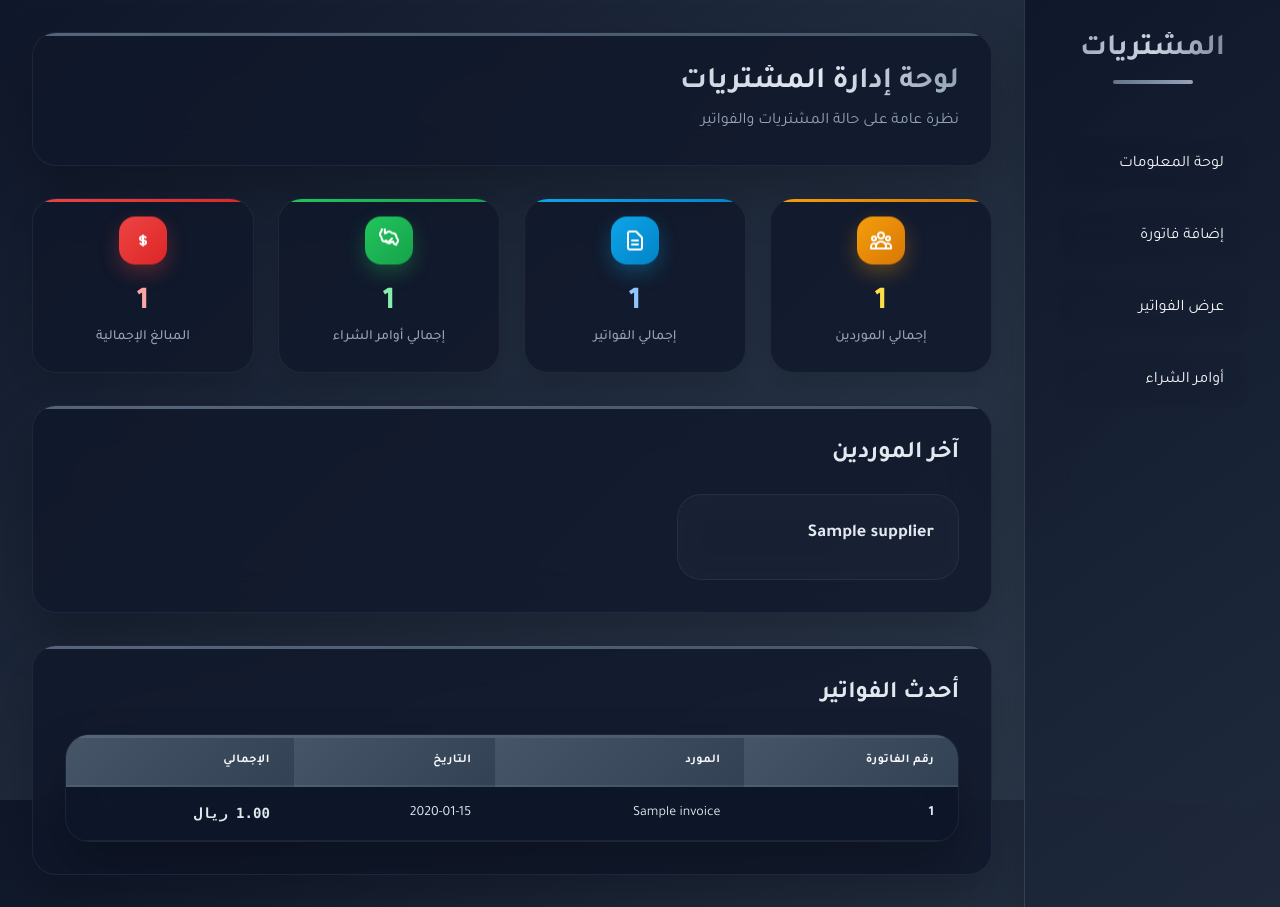
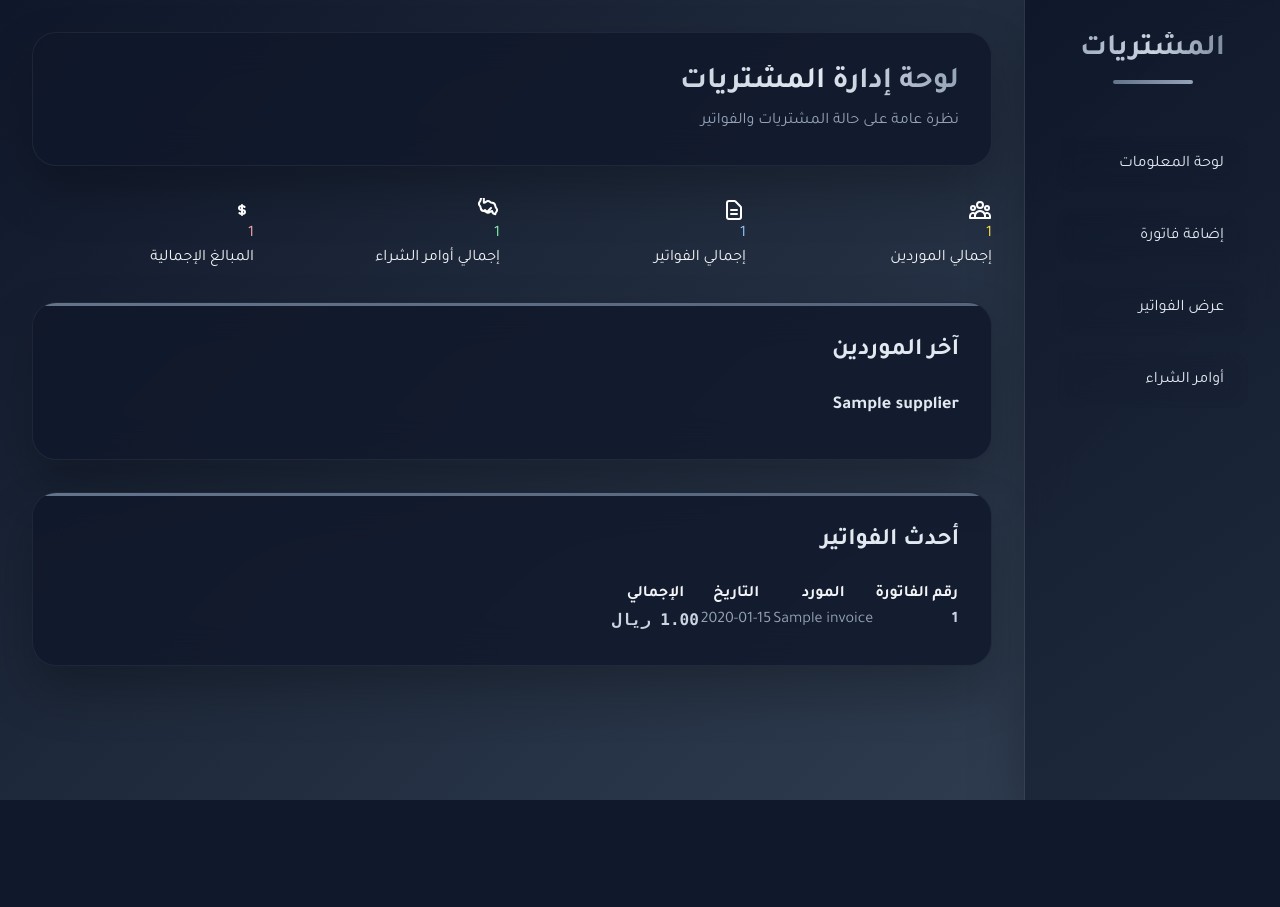
Before and after one commit to ixAbdulaziz/ERP-Last, a Flask app: template templates/home.html in a window 1280 px wide. After the commit the page ends 800 px from the top, so only its background shows below. Run offline with Flask 3, Linux system fonts and the light colour scheme; the template is opened without the code that fills it: most values are stand-ins (such as "Sample title", 1, 10 or a date in 2020); some libraries are stand-ins or nearby versions.

Commit message:
Update main.css

```diff
--- a/static/css/main.css
+++ b/static/css/main.css
@@ -1,3 +1,5 @@
+@import url('https://fonts.googleapis.com/css2?family=Tajawal:wght@300;400;500;600;700&display=swap');
+
 :root {
   --primary: linear-gradient(135deg, #475569 0%, #334155 100%);
   --accent: linear-gradient(135deg, #64748b 0%, #475569 100%);
@@ -5,8 +7,6 @@
   --info: linear-gradient(135deg, #0ea5e9 0%, #0284c7 100%);
   --warning: linear-gradient(135deg, #f59e0b 0%, #d97706 100%);
   --danger: linear-gradient(135deg, #ef4444 0%, #dc2626 100%);
-  --purple: linear-gradient(135deg, #8b5cf6 0%, #7c3aed 100%);
-  --edit: linear-gradient(135deg, #64748b 0%, #475569 100%);
   --glass: rgba(15, 23, 42, 0.8);
   --glass-light: rgba(30, 41, 59, 0.6);
   --border: rgba(148, 163, 184, 0.1);
@@ -26,37 +28,94 @@ body {
   background-attachment: fixed;
   color: var(--text);
   overflow-x: hidden;
+  margin: 0;
+  padding: 0;
 }
 
+/* Scrollbar Styling */
 ::-webkit-scrollbar { width: 8px; }
 ::-webkit-scrollbar-track { background: rgba(15, 23, 42, 0.3); border-radius: 10px; }
 ::-webkit-scrollbar-thumb { background: var(--accent); border-radius: 10px; }
 ::-webkit-scrollbar-thumb:hover { background: linear-gradient(135deg, #64748b 0%, #94a3b8 100%); }
 
-@keyframes fadeInUp { 0% { opacity: 0; transform: translateY(30px); } 100% { opacity: 1; transform: translateY(0); } }
-@keyframes slideInRight { 0% { opacity: 0; transform: translateX(30px); } 100% { opacity: 1; transform: translateX(0); } }
-@keyframes gentleShimmer { 0% { background-position: -200% center; } 100% { background-position: 200% center; } }
-@keyframes gentleFloat { 0%, 100% { transform: translateY(0px); } 50% { transform: translateY(-8px); } }
-@keyframes gentlePulse { 0%, 100% { transform: scale(1); } 50% { transform: scale(1.02); } }
-@keyframes countUp { 0% { transform: translateY(20px); opacity: 0; } 100% { transform: translateY(0); opacity: 1; } }
+/* Animations */
+@keyframes fadeInUp {
+  0% { opacity: 0; transform: translateY(30px); }
+  100% { opacity: 1; transform: translateY(0); }
+}
 
-.fade-up { opacity: 0; transform: translateY(30px); animation: fadeInUp 0.8s ease forwards; }
-.slide-right { opacity: 0; transform: translateX(30px); animation: slideInRight 0.6s ease forwards; }
+@keyframes slideInRight {
+  0% { opacity: 0; transform: translateX(30px); }
+  100% { opacity: 1; transform: translateX(0); }
+}
 
-/* Enhanced Sidebar */
+.fade-up {
+  opacity: 0;
+  transform: translateY(30px);
+  animation: fadeInUp 0.8s ease forwards;
+}
+
+.slide-right {
+  opacity: 0;
+  transform: translateX(30px);
+  animation: slideInRight 0.6s ease forwards;
+}
+
+/* Layout */
+.main-container {
+  display: flex;
+  min-height: 100vh;
+}
+
+/* Sidebar */
 .sidebar {
+  width: 256px;
   background: linear-gradient(145deg, rgba(15, 23, 42, 0.95) 0%, rgba(30, 41, 59, 0.95) 100%);
   backdrop-filter: blur(20px);
   border-left: 1px solid var(--border-light);
   box-shadow: var(--shadow);
+  padding: 32px;
+  display: flex;
+  flex-direction: column;
+}
+
+.sidebar-header {
+  text-align: center;
+  margin-bottom: 48px;
+}
+
+.sidebar-header h1 {
+  font-size: 30px;
+  font-weight: bold;
+  background: linear-gradient(to right, #94a3b8, #e2e8f0, #cbd5e1);
+  -webkit-background-clip: text;
+  -webkit-text-fill-color: transparent;
+  margin: 0;
+}
+
+.sidebar-header .divider {
+  width: 80px;
+  height: 2px;
+  background: linear-gradient(to right, #64748b, #94a3b8);
+  margin: 12px auto 0;
+  border-radius: 2px;
+}
+
+/* Navigation */
+.nav-menu {
+  flex: 1;
 }
 
 .nav-link {
+  display: block;
+  padding: 16px 24px;
+  margin: 4px 0;
+  color: var(--text-secondary);
+  text-decoration: none;
   transition: all 0.4s ease;
   position: relative;
   overflow: hidden;
   border-radius: 16px;
-  margin: 4px 0;
   backdrop-filter: blur(10px);
 }
 
@@ -71,15 +130,35 @@ body {
   border-radius: 16px;
 }
 
-.nav-link:hover::before, .nav-link.active::before { width: 100%; }
-.nav-link:hover, .nav-link.active {
+.nav-link:hover::before,
+.nav-link.active::before {
+  width: 100%;
+}
+
+.nav-link:hover,
+.nav-link.active {
   transform: translateX(-8px);
   color: var(--text);
   box-shadow: 0 8px 25px rgba(100, 116, 139, 0.3);
 }
 
-/* Enhanced Glass Cards */
-.glass-card, .modern-table-container, .page-header {
+.nav-link-content {
+  position: relative;
+  z-index: 10;
+  display: flex;
+  align-items: center;
+  gap: 12px;
+}
+
+/* Main Content */
+.main-content {
+  flex: 1;
+  padding: 32px;
+  overflow-y: auto;
+}
+
+/* Glass Cards */
+.glass-card {
   background: var(--glass);
   backdrop-filter: blur(20px);
   border: 1px solid var(--border);
@@ -88,226 +167,60 @@ body {
   box-shadow: var(--shadow);
   position: relative;
   overflow: hidden;
+  margin-bottom: 24px;
 }
 
-.glass-card::before, .modern-table-container::before, .page-header::before {
+.glass-card::before {
   content: '';
   position: absolute;
   top: 0; left: 0; right: 0;
   height: 3px;
   background: var(--accent);
   background-size: 200% 100%;
-  animation: gentleShimmer 4s ease-in-out infinite;
 }
 
-/* Enhanced KPI Cards */
-.kpi-card {
+/* Page Header */
+.page-header {
   background: var(--glass);
   backdrop-filter: blur(20px);
   border: 1px solid var(--border);
   border-radius: 24px;
-  padding: 24px;
-  box-shadow: var(--shadow-soft);
-  position: relative;
-  overflow: hidden;
-  transition: all 0.5s ease;
-  cursor: pointer;
-  text-align: center;
+  padding: 32px;
+  box-shadow: var(--shadow);
+  margin-bottom: 32px;
 }
 
-.kpi-card::before {
-  content: '';
-  position: absolute;
-  top: 0; left: 0; right: 0;
-  height: 3px;
-  transition: all 0.4s ease;
-  border-radius: 24px 24px 0 0;
+.page-header-content {
+  display: flex;
+  justify-content: space-between;
+  align-items: center;
+  flex-wrap: wrap;
+  gap: 16px;
 }
 
-.kpi-card.suppliers::before { background: var(--warning); }
-.kpi-card.unpaid::before { background: var(--info); }
-.kpi-card.orders::before { background: var(--success); }
-.kpi-card.outstanding::before { background: var(--danger); }
-
-.kpi-card:hover {
-  transform: translateY(-8px) scale(1.02);
-  box-shadow: var(--shadow);
+.page-title {
+  font-size: 30px;
+  font-weight: bold;
+  background: linear-gradient(to right, #e2e8f0, #f8fafc, #cbd5e1);
+  -webkit-background-clip: text;
+  -webkit-text-fill-color: transparent;
+  margin: 0 0 8px 0;
 }
 
-.kpi-card:hover::before {
-  height: 6px;
+.page-subtitle {
+  color: var(--text-muted);
+  font-size: 16px;
+  margin: 0;
 }
 
-.kpi-icon {
-  width: 48px;
-  height: 48px;
-  border-radius: 16px;
-  display: flex;
-  align-items: center;
-  justify-content: center;
-  margin: 0 auto 16px auto;
-  animation: gentleFloat 4s ease-in-out infinite;
-}
-
-.kpi-icon.suppliers { background: var(--warning); box-shadow: 0 8px 20px rgba(245, 158, 11, 0.3); }
-.kpi-icon.unpaid { background: var(--info); box-shadow: 0 8px 20px rgba(14, 165, 233, 0.3); }
-.kpi-icon.orders { background: var(--success); box-shadow: 0 8px 20px rgba(34, 197, 94, 0.3); }
-.kpi-icon.outstanding { background: var(--danger); box-shadow: 0 8px 20px rgba(239, 68, 68, 0.3); }
-
-.kpi-value {
-  font-size: 2rem;
-  font-weight: 700;
-  line-height: 1;
-  margin-bottom: 8px;
-  animation: countUp 0.8s ease forwards;
-  text-align: center;
-}
-
-.kpi-label {
-  font-size: 0.875rem;
-  color: var(--text-muted);
-  font-weight: 500;
-  text-align: center;
-}
-
-/* Search Input Styling */
-.search-input {
-  background: rgba(100, 116, 139, 0.15) !important;
-  border: 2px solid rgba(100, 116, 139, 0.4) !important;
-  border-radius: 12px;
-  padding: 12px 16px;
-  color: #e2e8f0 !important;
-  font-size: 14px;
-  font-weight: 500;
-  backdrop-filter: blur(15px);
-  transition: all 0.3s ease;
-  box-shadow: 0 4px 15px rgba(100, 116, 139, 0.2) !important;
-  text-align: right;
-  direction: rtl;
-  width: 100%;
-}
-
-.search-input:focus {
-  outline: none !important;
-  background: rgba(100, 116, 139, 0.2) !important;
-  border-color: rgba(100, 116, 139, 0.6) !important;
-  box-shadow: 0 0 20px rgba(100, 116, 139, 0.4) !important;
-  transform: translateY(-1px);
-  color: #f1f5f9 !important;
-}
-
-.search-input::placeholder {
-  color: rgba(241, 245, 249, 0.7) !important;
-  font-weight: 400;
-  opacity: 0.9;
-}
-
-.search-input:hover {
-  background: rgba(100, 116, 139, 0.18) !important;
-  border-color: rgba(100, 116, 139, 0.5) !important;
-  box-shadow: 0 6px 20px rgba(100, 116, 139, 0.25) !important;
-}
-
-/* Enhanced Supplier Cards */
-.supplier-card {
-  background: var(--glass-light);
-  backdrop-filter: blur(15px);
-  border: 1px solid var(--border);
-  border-radius: 24px;
-  padding: 24px;
-  transition: all 0.5s ease;
-  position: relative;
-  overflow: hidden;
-  cursor: pointer;
-}
-
-.supplier-card::before {
-  content: '';
-  position: absolute;
-  top: 0; left: 0; right: 0;
-  height: 3px;
-  background: var(--accent);
-  transform: scaleX(0);
-  transition: transform 0.4s ease;
-}
-
-.supplier-card:hover::before {
-  transform: scaleX(1);
-}
-
-.supplier-card:hover {
-  transform: translateY(-8px);
-  box-shadow: 0 20px 50px rgba(100, 116, 139, 0.2);
-  border-color: var(--border-light);
-}
-
-.supplier-icon {
-  width: 40px;
-  height: 40px;
-  background: var(--accent);
-  border-radius: 12px;
-  display: flex;
-  align-items: center;
-  justify-content: center;
-  margin-bottom: 16px;
-  animation: gentlePulse 4s ease-in-out infinite;
-  box-shadow: 0 8px 20px rgba(100, 116, 139, 0.3);
-}
-
-/* Enhanced Table */
-.modern-table-container {
-  padding: 0;
-  overflow: hidden;
-}
-
-.modern-table-container table {
-  width: 100%;
-  border-collapse: separate;
-  border-spacing: 0;
-}
-
-.modern-table-container thead th {
-  background: var(--primary);
-  padding: 16px 24px;
-  text-align: right;
-  font-size: 12px;
-  font-weight: 600;
-  letter-spacing: 0.5px;
-  color: var(--text);
-  text-transform: uppercase;
-  border-bottom: 2px solid var(--border);
-}
-
-.modern-table-container tbody tr {
-  transition: all 0.3s ease;
-  background: rgba(15, 23, 42, 0.3);
-}
-
-.modern-table-container tbody tr:nth-child(even) {
-  background: rgba(30, 41, 59, 0.2);
-}
-
-.modern-table-container tbody tr:hover {
-  background: rgba(100, 116, 139, 0.15);
-  transform: translateY(-1px);
-}
-
-.modern-table-container tbody td {
-  padding: 16px 24px;
-  color: var(--text-secondary);
-  font-size: 14px;
-  border-bottom: 1px solid var(--border);
-  transition: all 0.3s ease;
-}
-
-/* Modern Button */
-.modern-btn {
+/* Buttons */
+.btn {
   background: var(--primary);
   color: var(--text);
   border: 1px solid var(--border);
   padding: 12px 20px;
   border-radius: 12px;
-  font-size: 13px;
+  font-size: 14px;
   font-weight: 600;
   cursor: pointer;
   transition: all 0.4s ease;
```
Also changed, not shown: other parts of static/css/main.css (+92 -76 lines).
